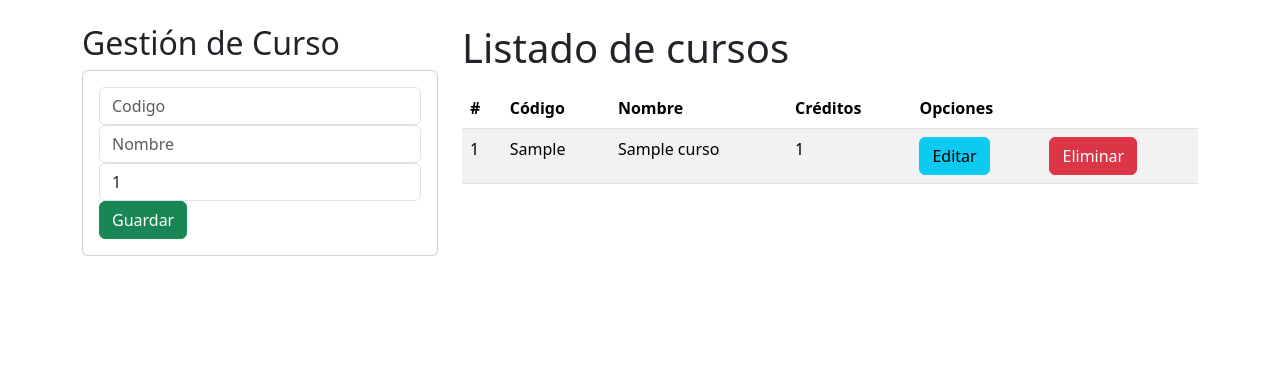
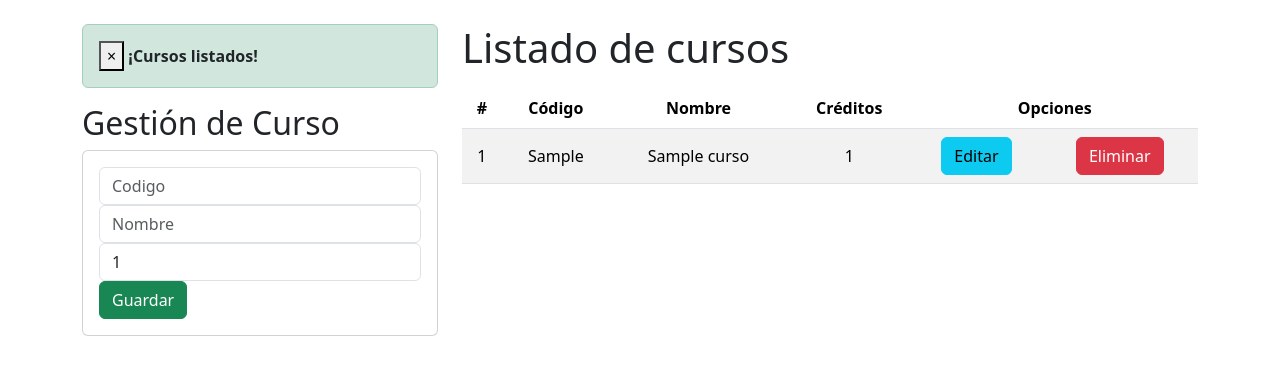
Before and after one commit to JuanCaceres18/CRUD_Django, a Django app: page / in a window 1280 px wide. Shown: the part 56-431 px from the top of the page. Run offline with Django 5.2, Linux system fonts and the light colour scheme; tables that the repository leaves empty hold one stand-in row (values such as "Sample post").

Commit message:
Proyecto terminado

```diff
--- /dev/null
+++ b/Universidad/Aplicaciones/Academico/static/js/gestionCursos.js
@@ -0,0 +1,12 @@
+(function(){
+    const btnEliminacion = document.querySelectorAll('.btnEliminacion');
+
+    btnEliminacion.forEach((btn)=>{
+        btn.addEventListener('click', (e) => {
+            const confirmacion = confirm("¿Estás seguro de eliminar el curso?")
+            if (!confirmacion){
+                e.preventDefault();
+            }
+        })
+    })
+})()
--- a/Universidad/Aplicaciones/Academico/templates/base.html
+++ b/Universidad/Aplicaciones/Academico/templates/base.html
@@ -1,10 +1,12 @@
 <!DOCTYPE html>
 <html lang="en">
 <head>
+    {% load static %}
     <meta charset="UTF-8">
     <meta name="viewport" content="width=device-width, initial-scale=1.0">
     <link href="https://cdn.jsdelivr.net/npm/bootstrap@5.3.3/dist/css/bootstrap.min.css" rel="stylesheet" integrity="sha384-QWTKZyjpPEjISv5WaRU9OFeRpok6YctnYmDr5pNlyT2bRjXh0JMhjY6hW+ALEwIH" crossorigin="anonymous">
     <title>{% block title %} {% endblock %}</title>
+    <link rel="stylesheet" href="{% static 'css/gestionCursos.css' %}">
 </head>
 <body>
     <nav class="navbar navbar-expand-lg navbar-light bg-info">
@@ -34,5 +36,15 @@
         <li>{{c.nombre}}</li>
         {% endfor %}
     </ul> -->
+    <script src="https://code.jquery.com/jquery-3.5.1.slim.min.js"
+        integrity="sha384-DfXdz2htPH0lsSSs5nCTpuj/zy4C+OGpamoFVy38MVBnE+IbbVYUew+OrCXaRkfj" crossorigin="anonymous">
+    </script>
+    <script src="https://cdn.jsdelivr.net/npm/popper.js@1.16.1/dist/umd/popper.min.js"
+        integrity="sha384-9/reFTGAW83EW2RDu2S0VKaIzap3H66lZH81PoYlFhbGU+6BZp6G7niu735Sk7lN" crossorigin="anonymous">
+    </script>
+    <script src="https://cdn.jsdelivr.net/npm/bootstrap@4.5.3/dist/js/bootstrap.min.js"
+        integrity="sha384-w1Q4orYjBQndcko6MimVbzY0tgp4pWB4lZ7lr30WKz0vr/aWKhXdBNmNb5D92v7s" crossorigin="anonymous">
+    </script>
+    <script src="{% static 'js/gestionCursos.js' %}"></script>
 </body>
 </html>
--- a/Universidad/Aplicaciones/Academico/templates/gestionCursos.html
+++ b/Universidad/Aplicaciones/Academico/templates/gestionCursos.html
@@ -3,15 +3,27 @@
 {% block title %} Gestión de cursos {% endblock %}
 
 {% block body %}
-<div class="row md-4">
+<div class="row">
     <div class="col-sm-12 col-md-6 col-lg-4 col-xl-4">
+        {% if messages %}
+        {% for message in messages %}
+        <div class="alert alert-dismissible alert-success">
+            <button type="button" class="close" data-dismiss="alert">&times;</button>
+            <strong class="text-dark">{{ message }}</strong>
+        </div>
+        {% endfor %}
+        {% endif %}
         <h2>Gestión de Curso</h2>
         <div class="card">
             <div class="card-body">
                 <form action="/registrarCurso/" method="POST">{% csrf_token %}
                     <div class="form-group">
                         <input type="text" id="txtCodigo" name="txtCodigo" class="form-control" placeholder="Codigo" minlength="6" maxlength="6" required>
+                    </div>
+                    <div class="form-group">
                         <input type="text" id="txtNombre" name="txtNombre" class="form-control" placeholder="Nombre" maxlength="50" required>
+                    </div>
+                    <div class="form-group">
                         <input type="text" id="numCreditos" name="numCreditos" class="form-control" min="1" max="9" value="1" required>
                     </div>
                     <div class="form-group">
@@ -42,7 +54,7 @@
                         <td>{{c.nombre}}</td>
                         <td>{{c.creditos}}</td>
                         <td><a href="edicionCurso/{{c.codigo}}" class="btn btn-info">Editar</a></td>
-                        <td><a href="eliminarCurso/{{c.codigo}}" class="btn btn-danger">Eliminar</a></td>
+                        <td><a href="eliminarCurso/{{c.codigo}}" class="btn btn-danger btnEliminacion">Eliminar</a></td>
 
                     </tr>
                     {% endfor %}
--- a/Universidad/Aplicaciones/Academico/views.py
+++ b/Universidad/Aplicaciones/Academico/views.py
@@ -1,9 +1,11 @@
 from django.shortcuts import render, redirect
 from .models import Curso
+from django.contrib import messages
 
 # Create your views here.
 def home(request):
     cursos = Curso.objects.all()
+    messages.success(request, '¡Cursos listados!')
     return render(request, 'gestionCursos.html', {"cursos": cursos})
 
 def registrarCurso(request):
@@ -12,11 +14,15 @@ def registrarCurso(request):
     creditos = request.POST['numCreditos']
 
     curso = Curso.objects.create(codigo=codigo, nombre=nombre, creditos=creditos)
+    messages.success(request, '¡Curso registrado!')
+
     return redirect("/")
 
 def eliminarCurso(request, codigo):
     curso = Curso.objects.get(codigo=codigo)
     curso.delete()
+    messages.success(request, '¡Curso eliminado!')
+
     return redirect("/")
 
 def edicionCurso(request, codigo):
@@ -34,4 +40,7 @@ def editarCurso(request):
     curso.creditos = creditos
     curso.save()
 
+    messages.success(request, '¡Curso actualizado!')
+
+
     return redirect("/")
```
Also changed, not shown: Universidad/Aplicaciones/Academico/static/css/gestionCursos.css (+4 -3 lines), Universidad/Universidad.db. Lines whose indentation alone changed are shown as unchanged.
